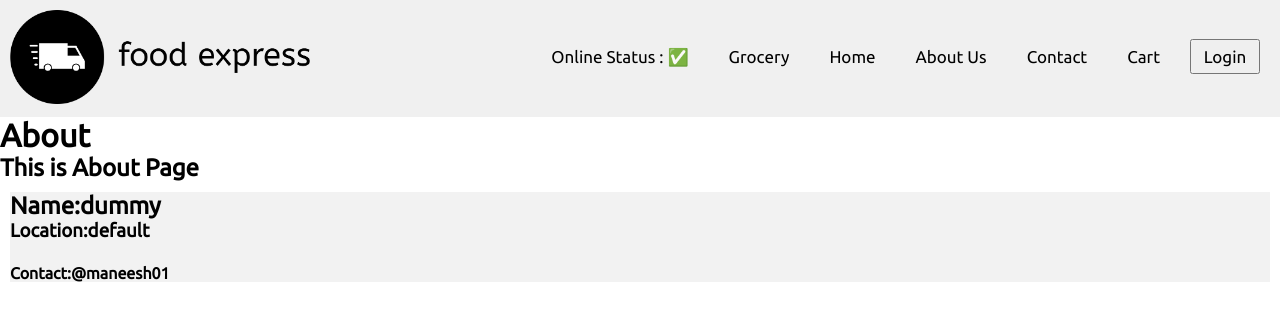
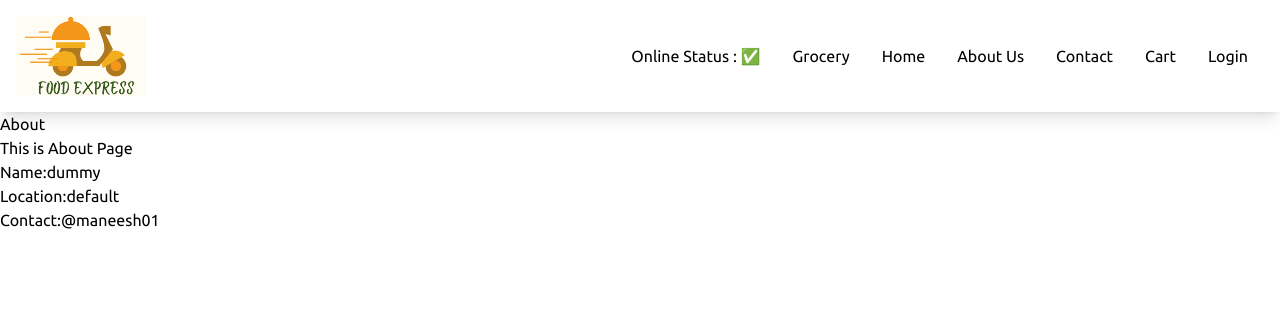
Before and after one commit to maneesh010501/Food-Express, a React (Vite) app: page /about in a window 1280 px wide. Shown: the top 320 px of the page. Built offline with nearby package versions, Linux system fonts and the light colour scheme; no server answers.

Commit message:
configured the app with tailwind and started using it

```diff
--- a/index.css
+++ b/index.css
@@ -1,143 +1,9 @@
+@tailwind base;
+@tailwind components;
+@tailwind utilities;
+
 * {
-  box-sizing: border-box;
   font-family: "Ubuntu", sans-serif;
-  margin: 0;
-  padding: 0;
-}
-
-.header {
-  display: flex;
-  justify-content: space-between;
-  /* border: 1px solid black; */
-  height: auto;
-  /* margin: 20px; */
-  width: 100%;
-  background-color: rgb(240, 240, 240);
-  padding: 10px;
-}
-
-.logo {
-  width: 300px;
-  padding: 0px;
-  transition: all 0.2s ease-in-out;
-}
-
-.logo:hover {
-  cursor: pointer;
-  transform: scale(0.9);
-}
-
-.nav-items > ul {
-  display: flex;
-  list-style-type: none;
-  padding: 17px 10px;
-  font-size: 17px;
-}
-
-.nav-items > ul > li {
-  padding: 10px 0px;
-  padding-left: 20px;
-  margin: 10px;
-}
-
-.nav-link {
-  text-decoration: none;
-  color: black;
-}
-
-.nav-link:hover {
-  color: rgb(177, 177, 177);
-}
-
-/* .nav-items > ul > li:hover {
-  color: rgb(177, 177, 177);
-  cursor: pointer;
-} */
-
-.res-card {
-  padding: 5px;
-  width: 225px;
-  height: 312px;
-  /* background-color: rgb(242, 242, 242); */
-  /* line-height: 1.2em; */
-  border-radius: 7px;
-  margin: 25px 15px;
-  /* margin-top: 15px; */
-  transition: all 0.2s ease-in-out;
-  color: black;
-}
-
-h4 {
-  margin: 4px 0px;
-}
-
-h5 {
-  font-weight: normal;
-  margin: 4px 0px;
-}
-
-.res-card:hover {
-  /* background-color: rgb(199, 199, 199); */
-  cursor: pointer;
-  /* border: 1px solid black; */
-  transform: scale(1.15);
-}
-
-.res-logo {
-  width: 100%;
-  height: 70%;
-  border-radius: 7px;
-}
-
-.res-container {
-  display: flex;
-  flex-wrap: wrap;
-  margin: 0px 20px;
-  justify-content: center;
-  align-items: center;
-  /* border: 1px solid black; */
-}
-
-.res-link {
-  text-decoration: none;
-}
-
-.rating-n-tod {
-  display: flex;
-  /* border: 1px solid black; */
-}
-
-.rating {
-  margin-right: 7px;
-}
-
-.rating,
-.tod {
-  margin-top: 5.2px;
-}
-
-.star {
-  width: 27px;
-  height: 27px;
-  /* margin-top: 2px; */
-  /* margin-right: 2px; */
-}
-
-/* .filter-btn {
-  margin: 15px 20px;
-  cursor: pointer;
-  border-radius: 15px;
-  height: 30px;
-  width: 170px;
-} */
-
-.filter-btn {
-  margin-right: 20px;
-  cursor: pointer;
-  padding: 5px 25px;
-  border: 1.5px solid rgb(222, 222, 222);
-  border-radius: 5px;
-  width: 300px;
 }
 
 .shimmer-container {
@@ -149,51 +15,9 @@ h5 {
 .shimmer-card {
   width: 225px;
   height: 345px;
-  background-color: rgb(242, 242, 242);
+  background-color: rgb(236, 236, 236);
   border-radius: 7px;
   margin: 20px 12px;
-}
-
-.grey {
-  color: rgb(143, 143, 143);
-}
-
-.login {
-  width: 70px;
-  height: 35px;
-  padding: 0px auto;
-  margin: 12px 0px;
-  margin-left: 20px;
-  cursor: pointer;
-  font-size: 17px;
-}
-
-.filter {
-  display: flex;
-  justify-content: space-between;
-  /* border: 1px solid black; */
-  margin: 20px 20px;
-  /* margin-bottom: 0px; */
-}
-
-.search {
-  display: flex;
-  height: 40px;
-}
-
-.search-btn {
-  cursor: pointer;
-  padding: 5px 15px;
-  border: 1.5px solid rgb(222, 222, 222);
-  border-radius: 5px;
-}
-
-.search-box {
-  width: 500px;
-  margin: 0px;
-  padding: 5px;
-  border: 1.5px solid rgb(222, 222, 222);
-  border-radius: 5px;
 }
 
 .loading-container {
@@ -204,42 +28,3 @@ h5 {
   background-color: rgb(0, 0, 39);
   color: white;
 }
-
-.loading-container h1 {
-  font-weight: normal;
-}
-
-.menu-container {
-  display: flex;
-  justify-content: center;
-  align-items: center;
-}
-
-.menu {
-  padding: 25px;
-  width: 842px;
-  background-color: rgb(242, 242, 242);
-  border-radius: 7px;
-  margin: 10px 15px;
-  display: flex;
-  justify-content: space-between;
-}
-
-.avg-rating {
-  margin: 40px 0px;
-}
-
-.menu h2 {
-  margin-bottom: 10px;
-}
-
-.menu h5 {
-  margin-bottom: 5px;
-  font-weight: normal;
-  color: rgb(143, 143, 143);
-}
-
-.user-card {
-  background-color: rgb(242, 242, 242);
-  margin: 10px;
-}
--- a/src/components/Header.js
+++ b/src/components/Header.js
@@ -1,5 +1,5 @@
 import { useState } from 'react';
-import logo from '../../logo.png';
+import express2 from '../../express2.png';
 import { Link } from 'react-router-dom';
 import useOnlineStatus from '../utils/useOnlineStatus';
 
@@ -9,31 +9,31 @@ const Header = () => {
     const onlineStatus = useOnlineStatus();
 
     return (
-        <div className="header">
-            <div className="logo-container">
-                <Link to="/"><img className="logo" src={logo} alt="" /></Link>
+        <div className="flex justify-between shadow-lg">
+            <div className="flex items-center p-2 m-2">
+                <Link to="/"><img className="logo w-30 h-[80px] transition-all duration-200 hover:scale-110" src={express2} alt="" /></Link>
             </div>
-            <div className="nav-items">
-                <ul>
-                    <li>
+            <div className="flex items-center">
+                <ul className="flex p-2 m-2">
+                    <li className="px-4">
                         Online Status : {onlineStatus ? "✅" : "🔴"}
                     </li>
-                    <li>
+                    <li className="px-4 hover:text-orange-500">
                         <Link to="/grocery" className='nav-link'>Grocery</Link>
                     </li>
-                    <li>
+                    <li className="px-4  hover:text-orange-500">
                         <Link to="/" className='nav-link'>Home</Link>
                     </li>
-                    <li>
+                    <li className="px-4  hover:text-orange-500">
                         <Link to="/about" className='nav-link'>About Us</Link>
                     </li>
-                    <li>
+                    <li className="px-4  hover:text-orange-500">
                         <Link to="/contact" className='nav-link'>Contact</Link>
                     </li>
-                    <li>
+                    <li className="px-4  hover:text-orange-500">
                         <Link to="/cart" className='nav-link'>Cart</Link>
                     </li>
-                    <button className="login" onClick={() => {
+                    <button className="login px-4  hover:text-red-500" onClick={() => {
                         btnName === "Login" ? setBtnName("Logout") : setBtnName("Login")
                     }}>{btnName}</button>
                 </ul>
--- a/src/components/RestaurantCard.js
+++ b/src/components/RestaurantCard.js
@@ -5,19 +5,23 @@ const RestaurantCard = (props) => {
     const { cloudinaryImageId, name, cuisines, costForTwo, avgRating, sla, locality } = resData.info;
     const { deliveryTime, slaString } = sla;
     return (
-        <div className="res-card">
-            <img className="res-logo" src={CDN_URL + cloudinaryImageId} alt="res-logo" />
-            <h4>{name.length < 23 ? name : `${name.slice(0, 23)}...`}</h4>
-            <div className="grey">
-                <div className="rating-n-tod">
-                    <img className="star" src="https://img.freepik.com/premium-vector/stars-quality-icon-isolated-white-background-stars-rating-review-icon-website-mobile-apps_97458-1050.jpg" alt="" />
+        <div className="res-card w-[200px] m-5 h-[312px] rounded-lg shadow hover:shadow-2xl relative">
+            <img className="res-logo rounded-lg h-[200px] w-[200px]" src={CDN_URL + cloudinaryImageId} alt="res-logo" />
+            <h4 className="text-gray-700 text-lg font-semibold pl-1">{name.length < 18 ? name : `${name.slice(0, 18)}...`}</h4>
+            <div className="text-gray-500 text-sm pl-1">
+                <div className="rating-n-tod flex items-center font-semibold">
+                    <img className="star w-[30px]" src="https://img.freepik.com/premium-vector/stars-quality-icon-isolated-white-background-stars-rating-review-icon-website-mobile-apps_97458-1050.jpg" alt="" />
                     {/* <img className="star" src="https://encrypted-tbn0.gstatic.com/images?q=tbn:ANd9GcTezyN8WrLRY3kSJvMYWVHktECJO7tacp1sIw&usqp=CAU" alt="" /> */}
-                    <h5 className="rating">{avgRating}</h5>
-                    <h5 className="tod">{slaString}</h5>
+                    <h5 className="rating mr-3">{avgRating}</h5>
+                    <h5 className="tod bg-yellow-100 rounded-2xl p-1 absolute top-0 mt-1 font-normal flex justify-center items-center">
+                        <svg xmlns="http://www.w3.org/2000/svg" fill="none" viewBox="0 0 24 24" strokeWidth={1.5} stroke="currentColor" className="w-4 h-4 mr-1">
+                            <path strokeLinecap="round" strokeLinejoin="round" d="M12 6v6h4.5m4.5 0a9 9 0 1 1-18 0 9 9 0 0 1 18 0Z" />
+                        </svg>
+                        <span className="">{slaString}</span></h5>
                 </div>
-                <h5>{cuisines.join(", ").length < 30 ? cuisines.join(", ") : `${cuisines.join(", ").slice(0, 30)}...`}</h5>
+                <h5 className=" pl-1">{cuisines.join(", ").length < 25 ? cuisines.join(", ") : `${cuisines.join(", ").slice(0, 25)}...`}</h5>
                 {/* <h5>{costForTwo}</h5> */}
-                <h5>{locality.length < 30 ? locality : `${locality.slice(0, 30)}...`}</h5>
+                <h5 className=" pl-1">{locality.length < 30 ? locality : `${locality.slice(0, 30)}...`}</h5>
             </div>
         </div>
     )
--- a/src/utils/constants.js
+++ b/src/utils/constants.js
@@ -1,4 +1,4 @@
 export const CDN_URL = "https://media-assets.swiggy.com/swiggy/image/upload/fl_lossy,f_auto,q_auto,w_660/";
 
-// export const MENU_API = "https://www.swiggy.com/dapi/menu/pl?page-type=REGULAR_MENU&complete-menu=true&lat=12.9715987&lng=77.5945627&restaurantId=";
-export const MENU_API = "https://www.swiggy.com/dapi/menu/pl?page-type=REGULAR_MENU&complete-menu=true&lat=17.504986&lng=78.499061&restaurantId=";
+export const MENU_API = "https://www.swiggy.com/dapi/menu/pl?page-type=REGULAR_MENU&complete-menu=true&lat=12.9715987&lng=77.5945627&restaurantId=";
+// export const MENU_API = "https://www.swiggy.com/dapi/menu/pl?page-type=REGULAR_MENU&complete-menu=true&lat=17.504986&lng=78.499061&restaurantId=";
```
Also changed, not shown: src/components/Body.js (+13 -10 lines), express.png (added), express2.png (added).
